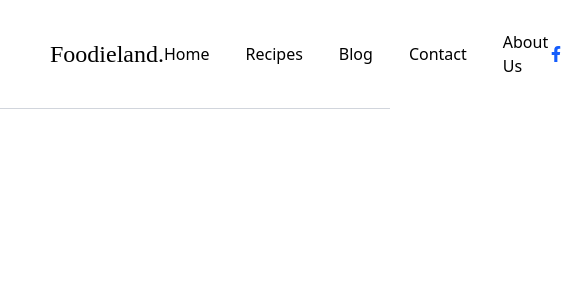
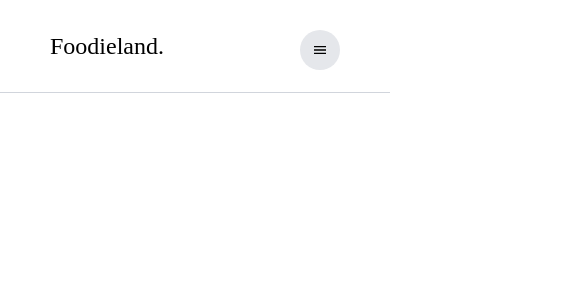
Before and after one commit to CodeShiran/Food-Recipe-Blog, a React (Vite) app in the folder frontend/: page / in a window 390 px wide. Shown: the top 300 px of the page, 585 px wide, since content can reach past the window. Built offline with nearby package versions, Linux system fonts and the light colour scheme.

Commit message:
feat: add mobile menu functionality to Navbar component

```diff
--- a/frontend/src/components/Navbar.jsx
+++ b/frontend/src/components/Navbar.jsx
@@ -1,14 +1,21 @@
-import React from 'react'
+import React, { useState } from 'react'
 import { FaFacebookF, FaInstagram, FaTwitter } from "react-icons/fa";
+import { IoMdMenu } from "react-icons/io";
 
 
 const Navbar = () => {
+
+    const [menu, setMenu] = useState(false);
+
+    const handleMenuToggle = () => {
+        setMenu(!menu);
+    }
   return (
     <div className='flex items-center justify-between px-[50px] py-[30px] border-b-1 border-gray-300'>
         <div>
             <h2 className='logo-font text-2xl'>Foodieland.</h2>
         </div>
-        <div className='flex items-center gap-9 list-none'>
+        <div className='flex items-center gap-9 list-none max-md:hidden'>
             <li className='relative cursor-pointer group'>
                 <span className='relative'>
                     Home
@@ -40,10 +47,25 @@ const Navbar = () => {
                 </span>
             </li>
         </div>
-        <div className='flex items-center gap-6'>
+        <div className='flex items-center gap-6 max-md:hidden'>
             <FaFacebookF className='text-blue-600 hover:text-blue-700 transition-colors duration-200 cursor-pointer' />
             <FaTwitter className='text-sky-500 hover:text-sky-600 transition-colors duration-200 cursor-pointer' />
             <FaInstagram className='text-pink-600 hover:text-pink-700 transition-colors duration-200 cursor-pointer' />
+        </div>
+        <div className='absolute mx-[50px] my-[30px] top-0 right-0 sm:hidden flex items-center justify-center w-10 h-10 bg-gray-200 rounded-full cursor-pointer hover:bg-gray-300 transition-colors duration-200'>
+            <IoMdMenu onClick={handleMenuToggle} />
+        </div>
+
+        {/* Mobile Menu (optional) */}
+        <div className={`fixed inset-0 z-50 transition-all duration-300 md:hidden ${menu ? 'visible opacity-100' : 'invisible opacity-0'}`}>
+            <div className={`absolute inset-0 bg-black/5 transition-opacity duration-300 ${menu ? 'opacity-100' : 'opacity-0'}`} onClick={handleMenuToggle}></div>
+            <ul className={`absolute top-0 left-1/2 transform -translate-x-1/2 w-full h-screen bg-white shadow-lg rounded-lg p-4 flex flex-col items-center gap-14 transition-all duration-500 ease-out ${menu ? 'translate-y-0 opacity-100 scale-100' : '-translate-y-8 opacity-0 scale-95'}`}>
+                <li className='cursor-pointer hover:text-blue-500 mt-14'>Home</li>
+                <li className='cursor-pointer hover:text-blue-500'>Recipes</li>
+                <li className='cursor-pointer hover:text-blue-500'>Blog</li>
+                <li className='cursor-pointer hover:text-blue-500'>Contact</li>
+                <li className='cursor-pointer hover:text-blue-500'>About Us</li>
+            </ul>
         </div>
     </div>
   )
```
